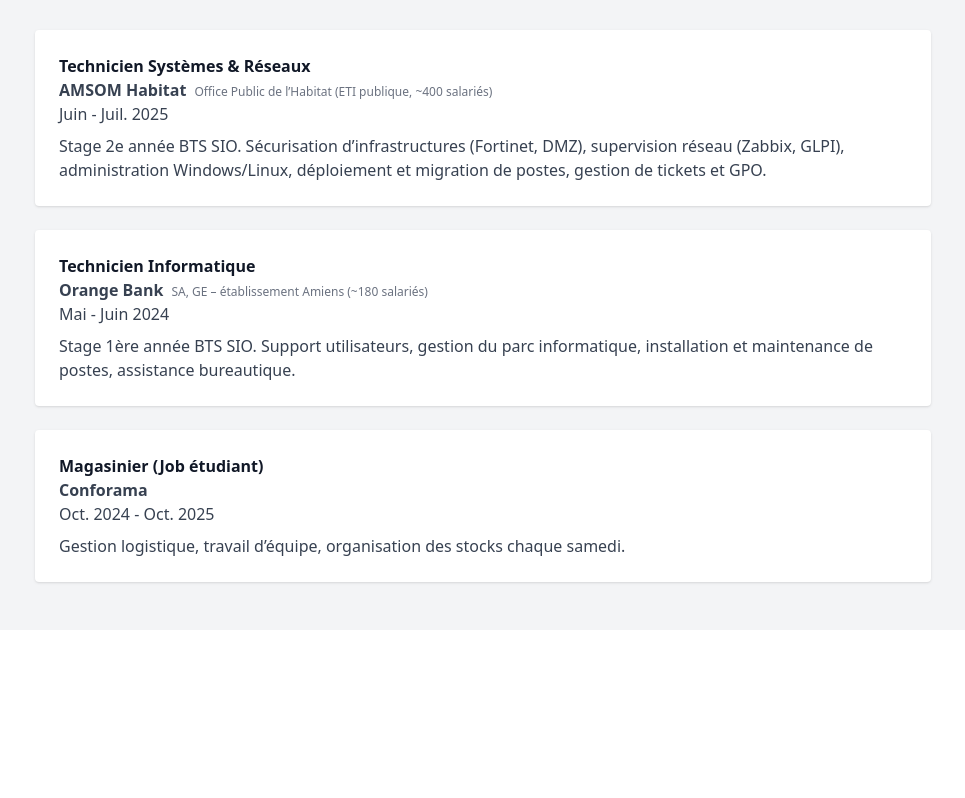
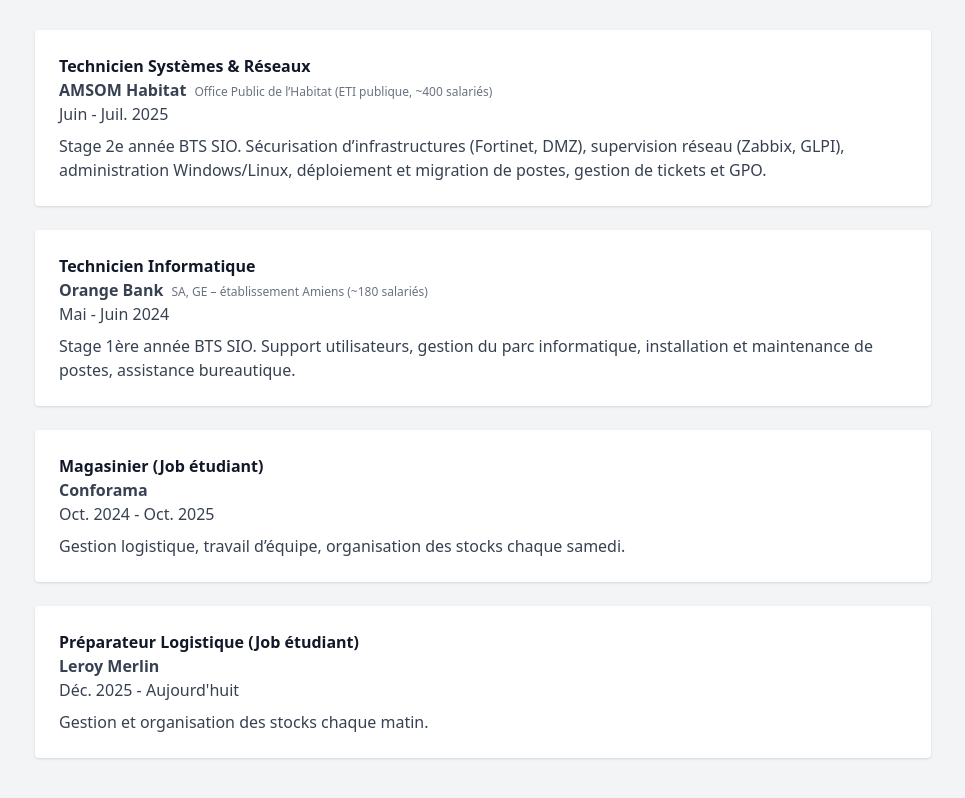
Before and after one commit to adamcaron03/portfolio-modern, a React (Create React App) app: page / in a window 1280 px wide. Shown: the part 2351-3149 px from the top of the page, without its empty margins (157-1122 px from the left). Before the commit the page ends 2981 px from the top, so only its background shows below. Built offline with nearby package versions, Linux system fonts and the light colour scheme.

Commit message:
Mise à jour

```diff
--- a/src/components/Experience.jsx
+++ b/src/components/Experience.jsx
@@ -21,6 +21,13 @@
     companyInfo: null,
     date: "Oct. 2024 - Oct. 2025",
     description: "Gestion logistique, travail d’équipe, organisation des stocks chaque samedi."
+  },
+  {
+    title: "Préparateur Logistique (Job étudiant)",
+    company: "Leroy Merlin",
+    companyInfo: null,
+    date: "Déc. 2025 - Aujourd'huit",
+    description: "Gestion et organisation des stocks chaque matin."
   }
 ];
 
```
Also changed, not shown: public/images/Leroy_Merlin.png (added), 1 other file (tests, documents, lock files or other folders).
